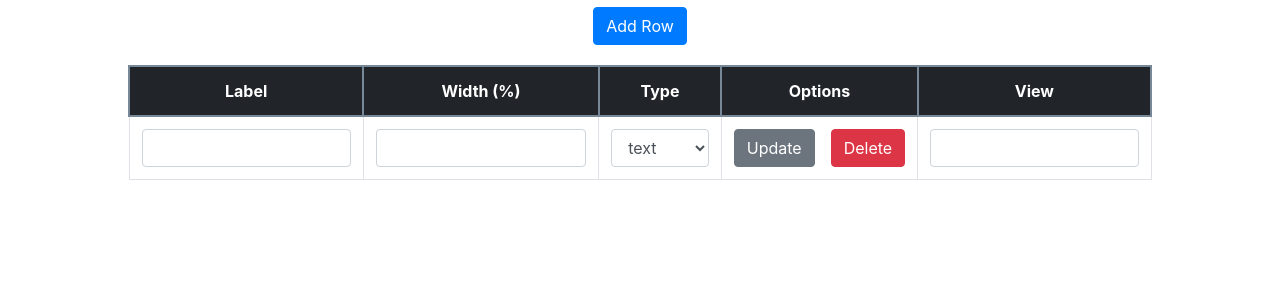
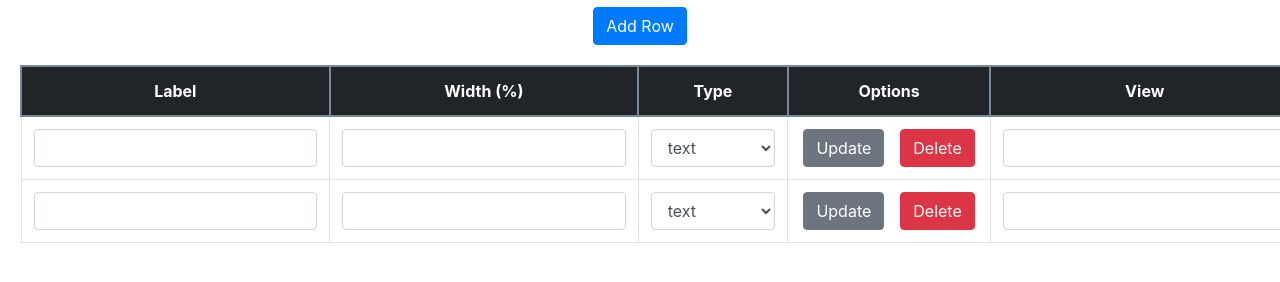
Before and after one commit to naveenvignesh5/verloop-demo, a plain HTML site: page index.html in a window 1280 px wide. Shown: the part 52-334 px from the top of the page. Drawn offline with nearby package versions, Linux system fonts and the light colour scheme.

Commit message:
made some progress

```diff
--- a/css/main.css
+++ b/css/main.css
@@ -14,7 +14,7 @@
 }
 
 .table-custom {
-  width: 80%;
+  /* width: 100%; */
   margin: 20px;
 }
 
--- a/index.html
+++ b/index.html
@@ -22,7 +22,7 @@
     <div class="title">Verloop Demo</div>
     <div class="main-container">
       <button class="btn btn-primary">Add Row</button>
-      <table class="table table-custom table-bordered">
+      <!-- <table class="table table-custom table-bordered">
         <thead class="thead-dark">
           <tr>
             <th>Label</th>
@@ -32,32 +32,9 @@
             <th>View</th>
           </tr>
         </thead>
-        <tbody id="table-content">
-          <tr id="">
-            <td><input type="text" class="form-control" /></td>
-            <td><input type="number" class="form-control" /></td>
-            <td>
-              <select class="form-control">
-                <option>text</option>
-                <option>number</option>
-                <option>password</option>
-                <option>submit</option>
-                <option>radio</option>
-                <option>checkbox</option>
-              </select>
-            </td>
-            <td>
-              <div
-                class="d-flex flex-row align-items-center justify-content-center"
-              >
-                <button class="btn btn-secondary mr-3">Update</button>
-                <button class="btn btn-danger">Delete</button>
-              </div>
-            </td>
-            <td><input type="text" class="form-control" /></td>
-          </tr>
-        </tbody>
-      </table>
+        <tbody id="table-content"></tbody>
+      </table> -->
+      <div id="temp"></div>
     </div>
     <div id="tableContainer"></div>
     <script src="js/main.js"></script>
--- a/js/main.js
+++ b/js/main.js
@@ -2,7 +2,62 @@ class CustomTable {
     constructor(config, element) {
         this.config = config;
         this.element = element;
+        this.render();
     }
 
+    render() {
+        let tableRows = '';
+        const dummyConfig = {
+            colDefs: [
+                {
+                    label: 'Text Columns',
+                    width: '40%',
+                    type: 'text',
+                },
+                {
+                    label: 'Text Columns',
+                    width: '40%',
+                    type: 'text',
+                },
+            ],
+            data: [
+                {
+                    id: 'abc',
+                    colData: ['value1', 'value2', true],
+                },
+                {
+                    id: 'abc',
+                    colData: ['value1', 'value2', true],
+                },
+            ],
+        }
 
+        tableRows += [
+            '<table class="table table-custom table-bordered">',
+            '<thead class="thead-dark">',
+            '<tr><th>Label</th><th>Width (%)</th><th>Type</th><th>Options</th><th>View</th></tr>',
+            '</thead><tbody id="table-content">',
+        ].join('');
+
+        dummyConfig.data.forEach((e, i) => {
+            tableRows += [
+                '<tr>',
+                '<td><input type="text" class="form-control" /></td>',
+                '<td><input type="number" class="form-control" /></td>',
+                '<td><select class="form-control">',
+                '<option>text</option><option>number</option><option>password</option><option>submit</option><option>radio</option>',
+                '</select></td>',
+                '<td><div class="d-flex flex-row align-items-center justify-content-center">',
+                '<button class="btn btn-secondary mr-3">Update</button>',
+                '<button class="btn btn-danger">Delete</button>',
+                '</div></td>',
+                '<td><input type="text" class="form-control" /></td>',
+                '</tr>'
+            ].join('');
+        });
+
+        tableRows += '</tbody></table>';
+
+        document.getElementById('temp').innerHTML = tableRows;
+    }
 }
```
